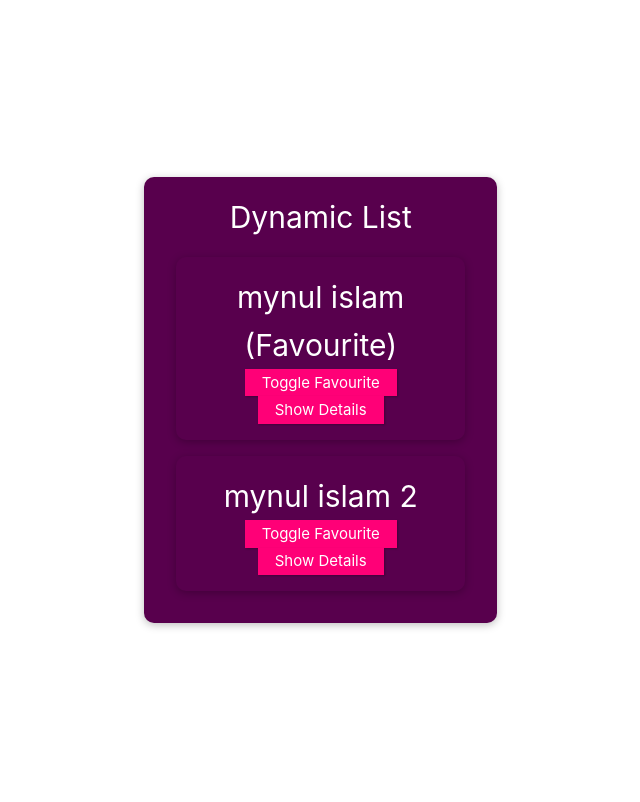
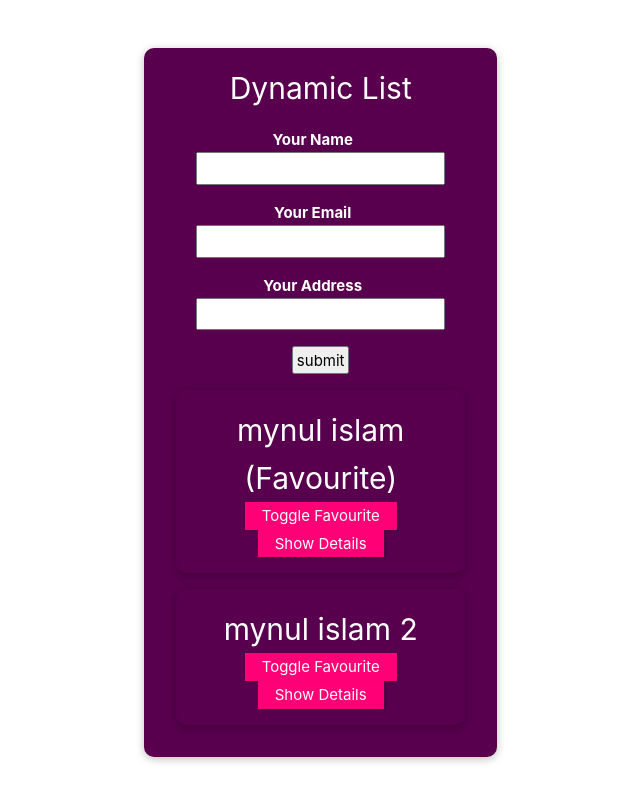
Before and after one commit to mynul-islam-madhurjo/vue-maxmillian, a Vue app in the folder Lesson 8 Vue CLI/vue-project/: page / in a window 1280 px wide. Shown: the top 802 px of the page, without its empty margins (123-763 px from the left). Built offline with nearby package versions, Linux system fonts and the light colour scheme.

Commit message:
Inserting Data from child to parent with emits

```diff
--- a/Lesson 8 Vue CLI/vue-project/src/App.vue
+++ b/Lesson 8 Vue CLI/vue-project/src/App.vue
@@ -2,6 +2,7 @@
 import HelloWorld from './components/HelloWorld.vue'
 import TheWelcome from './components/TheWelcome.vue'
 import FriendContact from './components/FriendContact.vue'
+import NewFriend from './components/NewFriend.vue'
 
 // Any variables or functions defined here will be available in the template
 
@@ -11,6 +12,9 @@ import FriendContact from './components/FriendContact.vue'
 
   <header>
     <h1>Dynamic List</h1>
+    <NewFriend
+      @add-contact="addContact"
+    />
     <ul>
 
       <!-- Need to use kebab case for html
@@ -70,6 +74,17 @@ export default {
     toggleFavouriteStatus(friendId){
       const identifiedFriend = this.friends.find(friend => friend.id === friendId);
       identifiedFriend.isFavourite = !identifiedFriend.isFavourite;
+    },
+    addContact(name,email,address){
+
+      const newContact = {
+          id: new Date().toISOString(),
+          name: name,
+          phone: email,
+          email: address,
+          isFavourite: false
+      };
+      this.friends.push(newContact);
     }
   }
 }
@@ -102,7 +117,7 @@ header {
   max-width: 40rem;
 }
 
-#app ul {
+#app ul, #app form{
   margin: 0;
   padding: 0;
   list-style: none;
@@ -141,4 +156,18 @@ header {
   border-color: #ec3169;
   box-shadow: 1px 1px 4px rgba(0, 0, 0, 0.26);
 }
+#app input {
+  font: inherit;
+  padding: 0.15rem;
+}
+#app label {
+  font-weight: bold;
+  margin-right: 1rem;
+  width: 7rem;
+  display: inline-block;
+}
+#app form div {
+  margin: 1rem 0;
+}
+
 </style>
--- a/Lesson 8 Vue CLI/vue-project/src/components/FriendContact.vue
+++ b/Lesson 8 Vue CLI/vue-project/src/components/FriendContact.vue
@@ -4,8 +4,8 @@
         <button @click="toggleFavourite">Toggle Favourite</button>
         <button @click="showDetails"> {{ dataVisible ? 'Hide' : 'Show' }} Details</button>
             <ul v-if="dataVisible">
-                <li>{{ phoneAddress }}</li>
-                <li> {{ emailAddress }}</li>
+                <li>Phone Address: {{ phoneAddress }}</li>
+                <li> Email Address: {{ emailAddress }}</li>
             </ul>
     </li>
 
--- /dev/null
+++ b/Lesson 8 Vue CLI/vue-project/src/components/NewFriend.vue
@@ -0,0 +1,37 @@
+<template>
+    <form @submit.prevent="submitData">
+        <div>
+        <label for="fname">Your Name</label><br>
+        <input type="text" v-model="name"><br>
+        </div>
+        <div>
+        <label for="lname">Your Email</label><br>
+        <input type="text" v-model="email"><br>
+        </div>
+        <div>
+        <label for="lname">Your Address</label><br>
+        <input type="text" v-model="address"><br>
+        </div>
+        <input type="submit" value="submit">
+    </form>
+</template>
+
+<script lang="ts">
+    export default {
+        emits: ['add-contact'],
+        data(){
+            return{
+                name: '',
+                email: '',
+                address: ''
+            }
+        },
+        methods: {
+            submitData(){
+                this.$emit('add-contact', this.name, this.email, this.address)
+            }
+        }
+
+    }
+
+</script>
```
